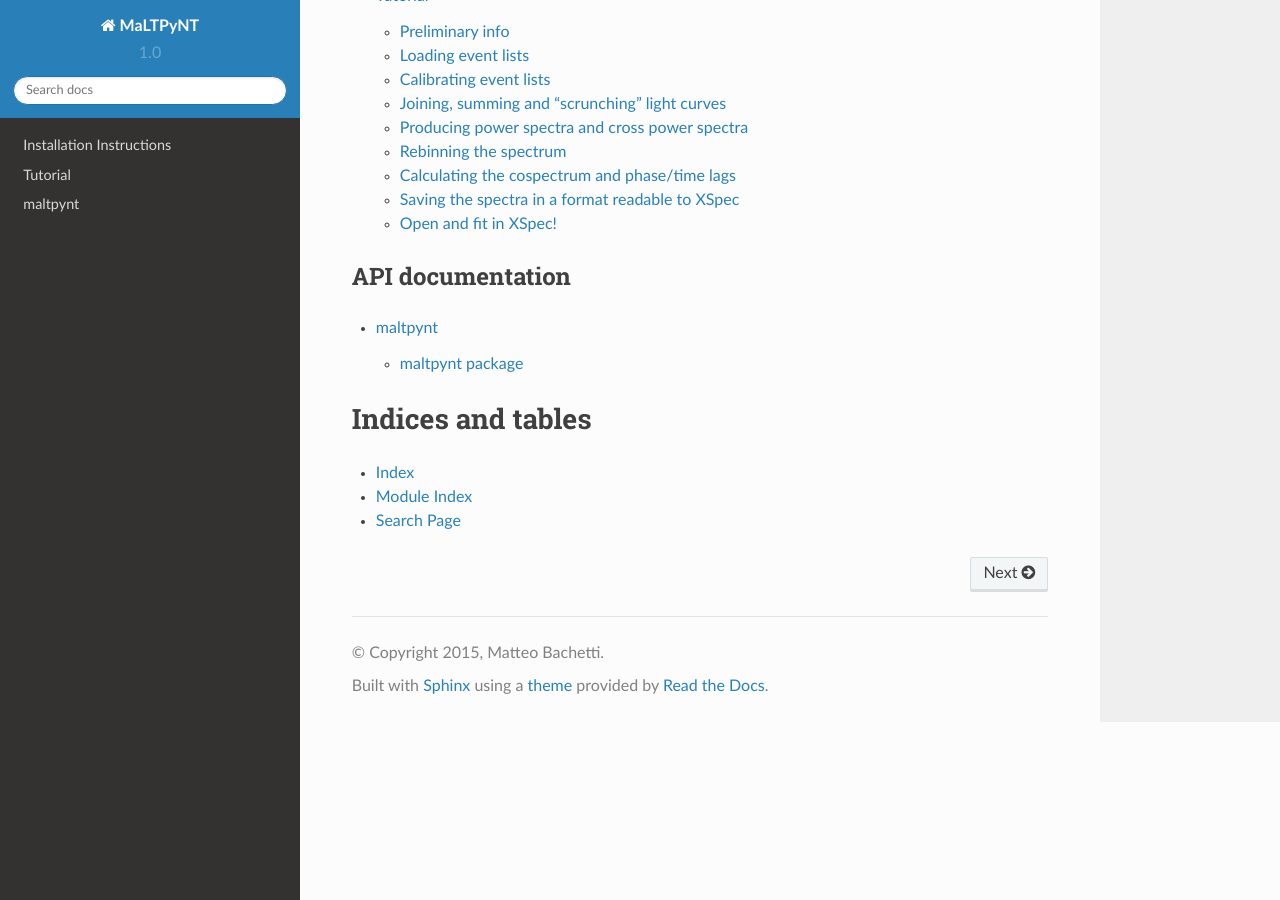
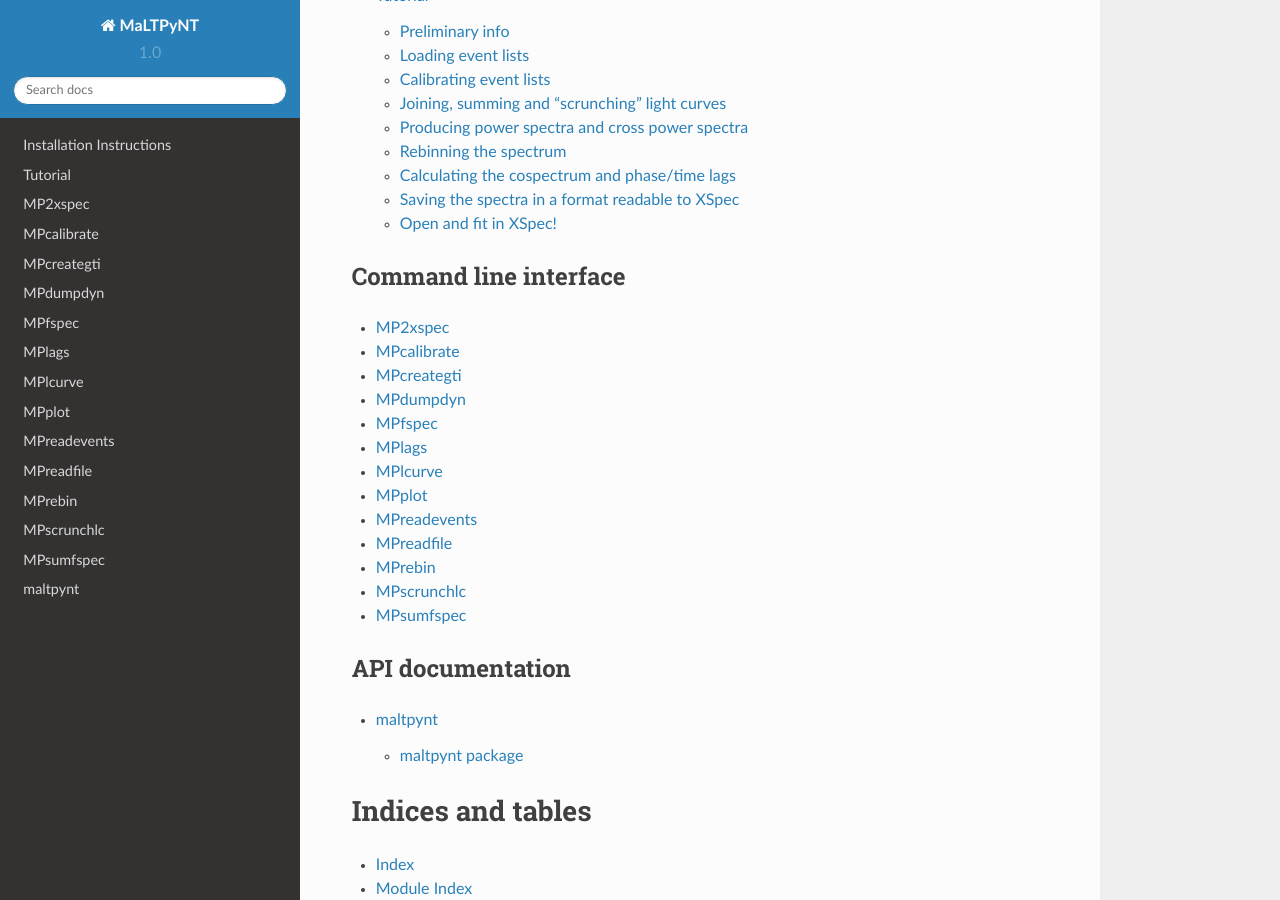
Before and after one commit to StingraySoftware/HENDRICS, a Sphinx documentation site: the page built from docs/source/index.rst, in a window 1280 px wide and 900 px high, scrolled down 1761 px. Built offline with Sphinx 7.4.7 and the Read the Docs theme 2.0.0, drawn with Linux system fonts in a browser that asks for light colours; the version number is read from the project's files by our own code; part of the change alters nothing that is shown.

Commit message:
Command line interface is also documented now

```diff
--- /dev/null
+++ b/docs/source/cli.rst
@@ -0,0 +1,488 @@
+
+MP2xspec
+********
+
+Save a frequency spectrum in a qdp file that can be read by flx2xsp
+and produce a XSpec-compatible spectrum file
+
+usage: MP2xspec [-h] [--loglevel LOGLEVEL] [--debug] [--flx2xsp]
+files [files ...]
+
+``files``
+
+   List of files
+
+``-h, --help``
+
+   show this help message and exit
+
+``--loglevel <loglevel>``
+
+   use given logging level (one between INFO, WARNING, ERROR,
+   CRITICAL, DEBUG; default:WARNING)
+
+``--debug``
+
+   use DEBUG logging level
+
+``--flx2xsp``
+
+   Also call flx2xsp at the end
+
+
+MPcalibrate
+***********
+
+Calibrate clean event files by associating the correct energy to each
+PI channel. Uses either a specified rmf file or (for NuSTAR only) an
+rmf file from the CALDB
+
+usage: MPcalibrate [-h] [-r RMF] [-o] [--loglevel LOGLEVEL] [--debug]
+[--nproc NPROC]                    files [files ...]
+
+``files``
+
+   List of files
+
+``-h, --help``
+
+   show this help message and exit
+
+``-r <rmf>, --rmf <rmf>``
+
+   rmf file used for calibration
+
+``-o, --overwrite``
+
+   Overwrite; default: no
+
+``--loglevel <loglevel>``
+
+   use given logging level (one between INFO, WARNING, ERROR,
+   CRITICAL, DEBUG; default:WARNING)
+
+``--debug``
+
+   use DEBUG logging level
+
+``--nproc <nproc>``
+
+   Number of processors to use
+
+
+MPcreategti
+***********
+
+Create GTI files from a filter expression, or applies previously
+created GTIs to a file
+
+usage: MPcreategti [-h] [-f FILTER] [-c] [-o] [-a APPLY_GTI]
+[--safe-interval SAFE_INTERVAL SAFE_INTERVAL]
+[--loglevel LOGLEVEL] [--debug]                    files [files ...]
+
+``files``
+
+   List of files
+
+``-h, --help``
+
+   show this help message and exit
+
+``-f <filter>, --filter <filter>``
+
+   Filter expression, that has to be a valid Python boolean operation
+   on a data variable contained in the files
+
+``-c, --create-only``
+
+   If specified, creates GTIs withouth applyingthem to files (Default:
+   False)
+
+``-o, --overwrite``
+
+   Overwrite original file (Default: False)
+
+``-a <apply_gti>, --apply-gti <apply_gti>``
+
+   Apply a GTI from this file to input files
+
+``--safe-interval <safe_interval>``
+
+   Interval at start and stop of GTIs used for filtering
+
+``--loglevel <loglevel>``
+
+   use given logging level (one between INFO, WARNING, ERROR,
+   CRITICAL, DEBUG; default:WARNING)
+
+``--debug``
+
+   use DEBUG logging level
+
+
+MPdumpdyn
+*********
+
+Dump dynamical (cross) power spectra
+
+usage: MPdumpdyn [-h] [--noplot] files [files ...]
+
+``files``
+
+   List of (c)PDS files
+
+``-h, --help``
+
+   show this help message and exit
+
+``--noplot``
+
+   plot results
+
+
+MPfspec
+*******
+
+Create frequency spectra (PDS, CPDS, cospectrum) starting from
+well-defined input ligthcurves
+
+usage: MPfspec [-h] [-b BINTIME] [-r REBIN] [-f FFTLEN] [-k KIND]
+[--norm NORM] [--noclobber] [-o OUTROOT] [--loglevel LOGLEVEL]
+[--nproc NPROC] [--back BACK] [--debug] [--save-dyn]
+files [files ...]
+
+``files``
+
+   List of light curve files
+
+``-h, --help``
+
+   show this help message and exit
+
+``-b <bintime>, --bintime <bintime>``
+
+   Light curve bin time; if negative, interpreted as negative power of
+   2. Default: 2^-10, or keep input lc bin time (whatever is larger)
+
+``-r <rebin>, --rebin <rebin>``
+
+   (C)PDS rebinning to apply. Default: none
+
+``-f <fftlen>, --fftlen <fftlen>``
+
+   Length of FFTs. Default: 512 s
+
+``-k <kind>, --kind <kind>``
+
+   Spectra to calculate, as comma-separated list (Accepted: PDS and
+   CPDS; Default: "PDS,CPDS")
+
+``--norm <norm>``
+
+   Normalization to use (Accepted: Leahy and rms; Default: "Leahy")
+
+``--noclobber``
+
+   Do not overwrite existing files
+
+``-o <outroot>, --outroot <outroot>``
+
+   Root of output file names for CPDS only
+
+``--loglevel <loglevel>``
+
+   use given logging level (one between INFO, WARNING, ERROR,
+   CRITICAL, DEBUG; default:WARNING)
+
+``--nproc <nproc>``
+
+   Number of processors to use
+
+``--back <back>``
+
+   Estimated background (non-source) count rate
+
+``--debug``
+
+   use DEBUG logging level
+
+``--save-dyn``
+
+   save dynamical power spectrum
+
+
+MPlags
+******
+
+Calculate time lags from the cross power spectrum and the power
+spectra of the two channels
+
+usage: MPlags [-h] [-o OUTROOT] [--loglevel LOGLEVEL] [--noclobber]
+[--debug]               files [files ...]
+
+``files``
+
+   Three files: the cross spectrum and the two power spectra
+
+``-h, --help``
+
+   show this help message and exit
+
+``-o <outroot>, --outroot <outroot>``
+
+   Root of output file names
+
+``--loglevel <loglevel>``
+
+   use given logging level (one between INFO, WARNING, ERROR,
+   CRITICAL, DEBUG;default:WARNING)
+
+``--noclobber``
+
+   Do not overwrite existing files
+
+``--debug``
+
+   use DEBUG logging level
+
+
+MPlcurve
+********
+
+Create lightcurves starting from event files. It is possible to
+specify energy or channel filtering options
+
+usage: MPlcurve [-h] [-b BINTIME]                 [--safe-interval
+SAFE_INTERVAL SAFE_INTERVAL]                 [--pi-interval
+PI_INTERVAL PI_INTERVAL]                 [-e E_INTERVAL E_INTERVAL]
+[-s] [-j] [-g] [--minlen MINLEN]                 [--ignore-gtis] [-d
+OUTDIR] [--loglevel LOGLEVEL]                 [--nproc NPROC]
+[--debug] [--noclobber] [--fits-input]                 [--txt-input]
+files [files ...]
+
+``files``
+
+   List of files
+
+``-h, --help``
+
+   show this help message and exit
+
+``-b <bintime>, --bintime <bintime>``
+
+   Bin time; if negative, negative power of 2
+
+``--safe-interval <safe_interval>``
+
+   Interval at start and stop of GTIs used for filtering
+
+``--pi-interval <pi_interval>``
+
+   PI interval used for filtering
+
+``-e <e_interval>, --e-interval <e_interval>``
+
+   Energy interval used for filtering
+
+``-s, --scrunch``
+
+   Create scrunched light curve (single channel)
+
+``-j, --join``
+
+   Create joint light curve (multiple channels)
+
+``-g, --gti-split``
+
+   Split light curve by GTI
+
+``--minlen <minlen>``
+
+   Minimum length of acceptable GTIs (default:4)
+
+``--ignore-gtis``
+
+   Ignore GTIs
+
+``-d <outdir>, --outdir <outdir>``
+
+   Output directory
+
+``--loglevel <loglevel>``
+
+   use given logging level (one between INFO, WARNING, ERROR,
+   CRITICAL, DEBUG; default:WARNING)
+
+``--nproc <nproc>``
+
+   Number of processors to use
+
+``--debug``
+
+   use DEBUG logging level
+
+``--noclobber``
+
+   Do not overwrite existing files
+
+``--fits-input``
+
+   Input files are light curves in FITS format
+
+``--txt-input``
+
+   Input files are light curves in txt format
+
+
+MPplot
+******
+
+Plot the content of MaLTPyNT light curves and frequency spectra
+
+usage: MPplot [-h] files [files ...]
+
+``files``
+
+   List of files
+
+``-h, --help``
+
+   show this help message and exit
+
+
+MPreadevents
+************
+
+Read a cleaned event files and saves the relevant information in a
+standard format
+
+usage: MPreadevents [-h] [--loglevel LOGLEVEL] [--nproc NPROC]
+[--noclobber]                     [-g] [--debug]
+files [files ...]
+
+``files``
+
+   List of files
+
+``-h, --help``
+
+   show this help message and exit
+
+``--loglevel <loglevel>``
+
+   use given logging level (one between INFO, WARNING, ERROR,
+   CRITICAL, DEBUG; default:WARNING)
+
+``--nproc <nproc>``
+
+   Number of processors to use
+
+``--noclobber``
+
+   Do not overwrite existing event files
+
+``-g, --gti-split``
+
+   Split event list by GTI
+
+``--debug``
+
+   use DEBUG logging level
+
+
+MPreadfile
+**********
+
+Print the content of MaLTPyNT files
+
+usage: MPreadfile [-h] files [files ...]
+
+``files``
+
+   List of files
+
+``-h, --help``
+
+   show this help message and exit
+
+
+MPrebin
+*******
+
+Rebin light curves and frequency spectra.
+
+usage: MPrebin [-h] [-r REBIN] [--loglevel LOGLEVEL] [--debug]
+files [files ...]
+
+``files``
+
+   List of light curve files
+
+``-h, --help``
+
+   show this help message and exit
+
+``-r <rebin>, --rebin <rebin>``
+
+   Rebinning to apply. Only if the quantity to rebin is a (C)PDS, it
+   is possible to specify a non-integer rebin factor, in which case it
+   is interpreted as a geometrical binning factor
+
+``--loglevel <loglevel>``
+
+   use given logging level (one between INFO, WARNING, ERROR,
+   CRITICAL, DEBUG; default:WARNING)
+
+``--debug``
+
+   use DEBUG logging level
+
+
+MPscrunchlc
+***********
+
+Sum lightcurves from different instruments or energy ranges
+
+usage: MPscrunchlc [-h] [-o OUT] [--loglevel LOGLEVEL] [--debug]
+files [files ...]
+
+``files``
+
+   List of files
+
+``-h, --help``
+
+   show this help message and exit
+
+``-o <out>, --out <out>``
+
+   Output file
+
+``--loglevel <loglevel>``
+
+   use given logging level (one between INFO, WARNING, ERROR,
+   CRITICAL, DEBUG; default:WARNING)
+
+``--debug``
+
+   use DEBUG logging level
+
+
+MPsumfspec
+**********
+
+Sum (C)PDSs contained in different files
+
+usage: MPsumfspec [-h] [-o OUTNAME] files [files ...]
+
+``files``
+
+   List of light curve files
+
+``-h, --help``
+
+   show this help message and exit
+
+``-o <outname>, --outname <outname>``
+
+   Output file name for summed (C)PDS. Default: tot_(c)pds.nc
--- a/docs/source/conf.py
+++ b/docs/source/conf.py
@@ -17,12 +17,14 @@ import sys
 import os
 import shlex
 import maltpynt
+import glob
 
 # If extensions (or modules to document with autodoc) are in another directory,
 # add these directories to sys.path here. If the directory is relative to the
 # documentation root, use os.path.abspath to make it absolute, like shown here.
-# sys.path.insert(0, os.path.dirname(
-#     os.path.dirname(os.path.abspath('.'))))
+sys.path.insert(0, os.path.dirname(
+    os.path.dirname(os.path.abspath('.'))))
+
 
 # -- General configuration ------------------------------------------------
 
@@ -41,7 +43,9 @@ extensions = [
     'sphinx.ext.coverage',
     'sphinx.ext.mathjax',
     'sphinx.ext.ifconfig',
-    'sphinx.ext.viewcode'
+    'sphinx.ext.viewcode',
+    'sphinxcontrib.autoprogram',
+    'sphinxcontrib.restbuilder'
 ]
 
 # Add any paths that contain templates here, relative to this directory.
--- a/docs/source/index.rst
+++ b/docs/source/index.rst
@@ -96,6 +96,14 @@ Getting started
    install
    tutorial
 
+Command line interface
+----------------------
+
+.. toctree::
+   :maxdepth: 2
+
+   cli
+
 API documentation
 -----------------
 
```
Also changed, not shown: 1 other file.
